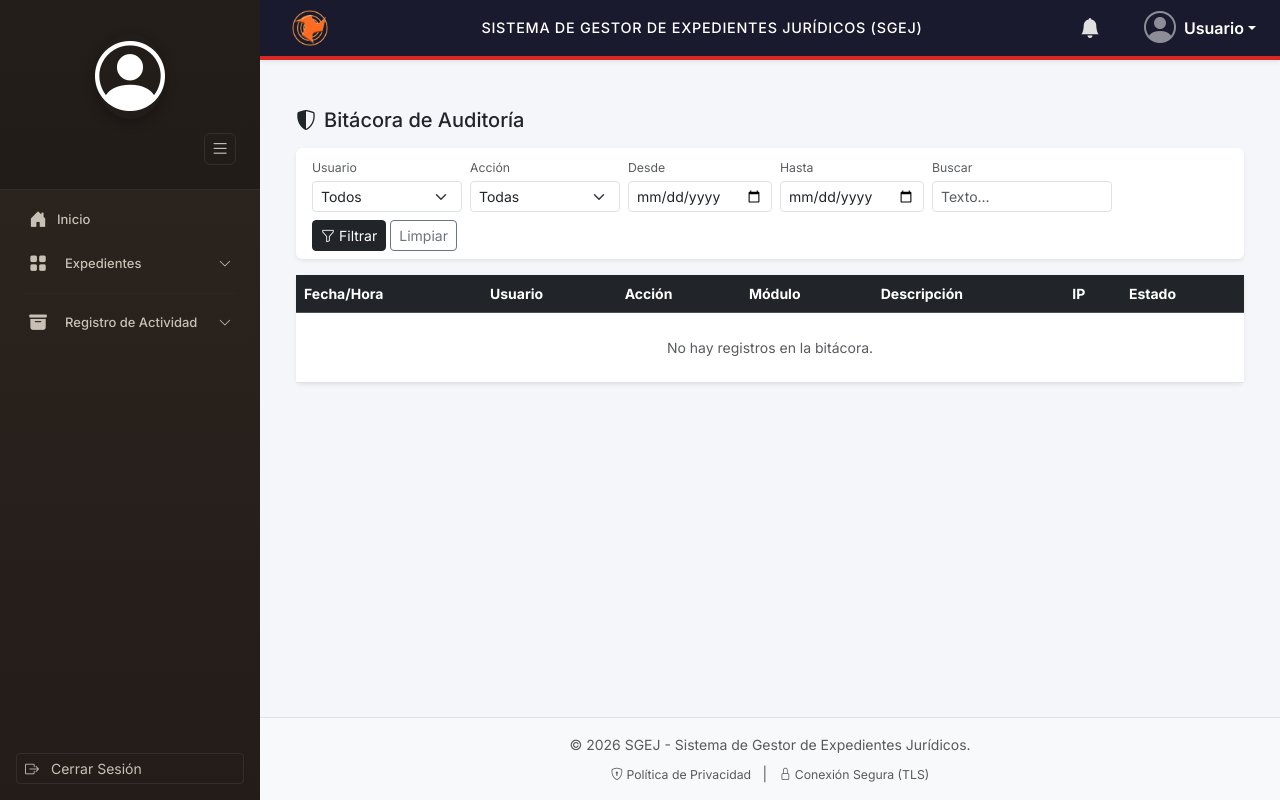
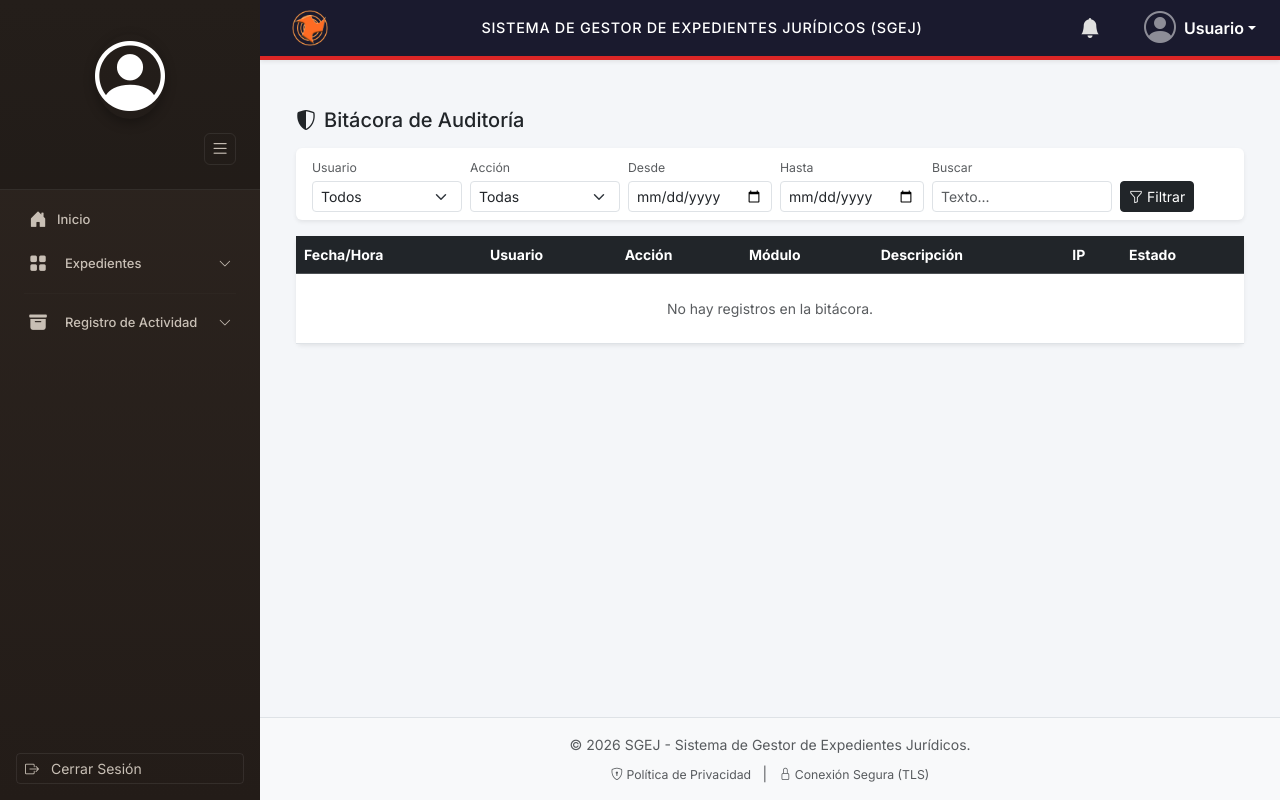
Before and after one commit to leonaboss/SGEJ, a Django app: template templates/usuarios/bitacora_list.html in a window 1280 px wide. Run offline with Django 5.2, Linux system fonts and the light colour scheme; the template is opened without the code that fills it, so the values that code supplies are empty.

Commit message:
Eliminar botón de limpiar en la bitácora de auditoría

```diff
--- a/templates/usuarios/bitacora_list.html
+++ b/templates/usuarios/bitacora_list.html
@@ -41,7 +41,6 @@
                 </div>
                 <div class="col-auto d-flex gap-1">
                     <button type="submit" class="btn btn-dark btn-sm"><i class="bi bi-funnel me-1"></i>Filtrar</button>
-                    <a href="{% url 'usuarios:bitacora_list' %}" class="btn btn-outline-secondary btn-sm">Limpiar</a>
                 </div>
             </form>
         </div>
```
